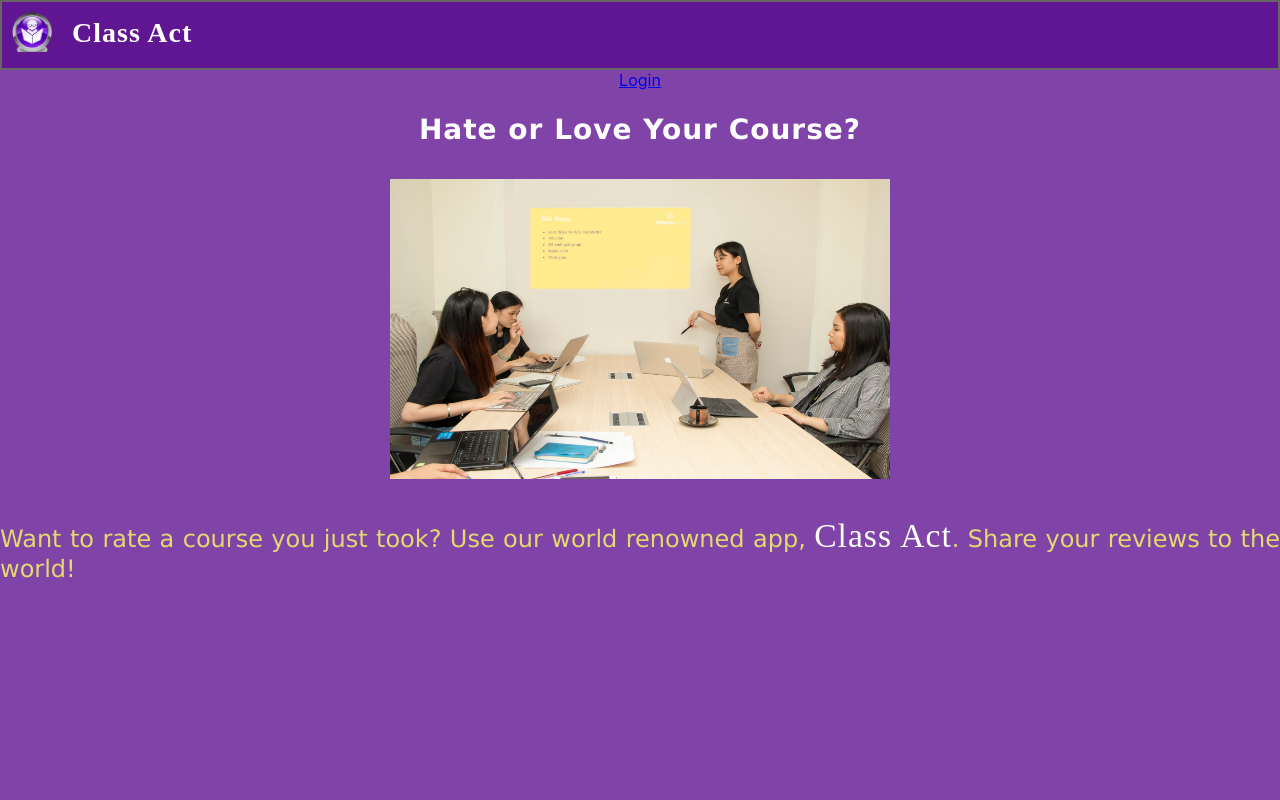
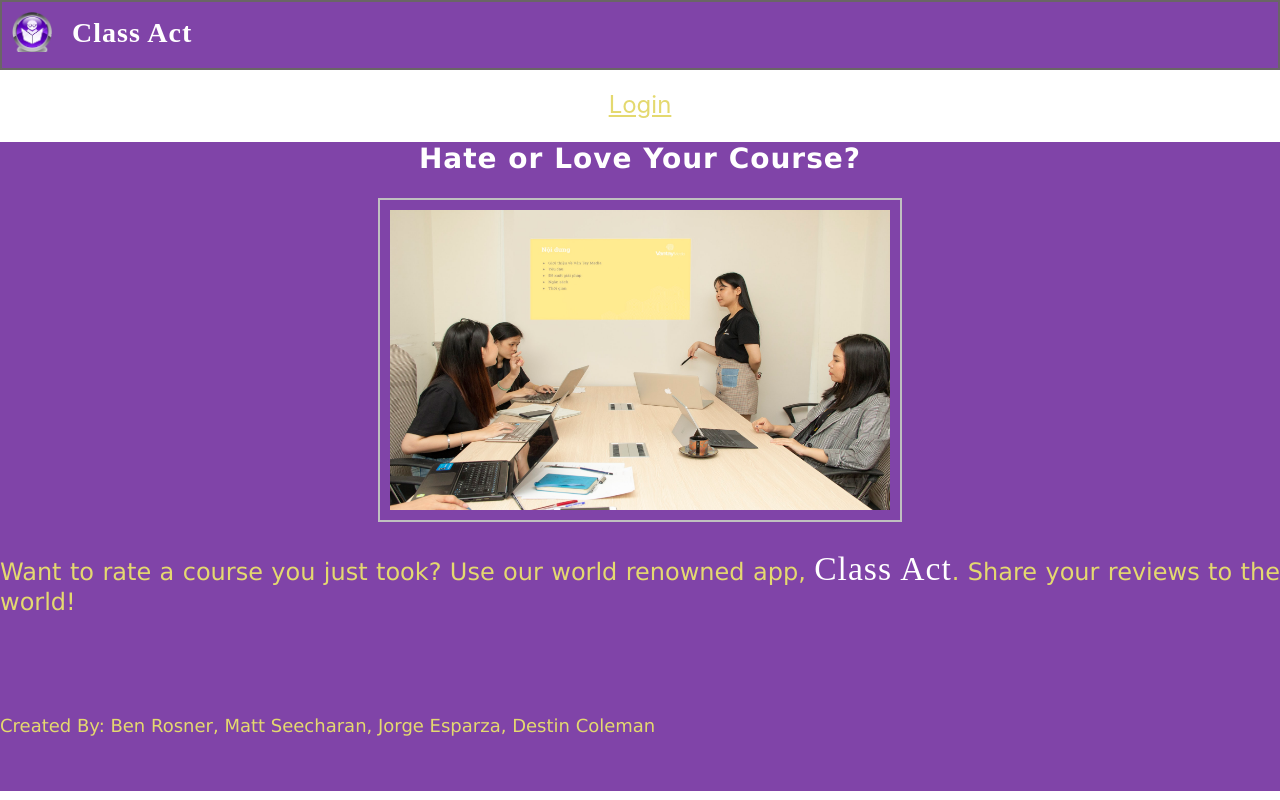
Before and after one commit to destinc/class-act, a React (Create React App) app in the folder client/courses-app/: page / in a window 1280 px wide. Built offline with nearby package versions, Linux system fonts and the light colour scheme; no server answers; a web font is replaced by a local one.

Commit message:
add styling to courses page

```diff
--- a/client/courses-app/src/App.css
+++ b/client/courses-app/src/App.css
@@ -18,7 +18,15 @@
   color: #61dafb;
 }
 
+.login {
+  margin-top: 20px;
+  font-size: 150%;
+  font-style: bold;
+}
 
+.login-link{
+  color: rgba(228, 217, 111, 1);
+}
 
 button {
   background-color: #FFF;
--- a/client/courses-app/src/App.js
+++ b/client/courses-app/src/App.js
@@ -88,7 +88,7 @@ class App extends React.Component {
 
           {
             !isSignedIn ? (
-              <div><Link to="/login">Login</Link></div>
+              <div className = 'login'><Link className="login-link" to="/login">Login</Link></div>
             ) : (
               <button onClick={this.signOutUser}>Sign Out</button>
             )
@@ -113,6 +113,7 @@ class App extends React.Component {
           <Route exact path='/courses/:id'
           render={(props) => <SingleCourse {...props}/>}/>
         </Switch>
+        <Footer/>
         </main>
 
       </div>
--- /dev/null
+++ b/client/courses-app/src/components/CourseList/CourseForm.css
@@ -0,0 +1,8 @@
+.class-form{
+    background-color: #f2f2f2;
+    margin-bottom: 30px;
+}
+
+.submit-button{
+    margin-bottom: 10px;
+}
--- a/client/courses-app/src/components/CourseList/CourseForm.js
+++ b/client/courses-app/src/components/CourseList/CourseForm.js
@@ -1,5 +1,6 @@
 import React from 'react'
 import Axios from 'axios'
+import './CourseForm.css'
 // import { Redirect } from 'react-router-dom'
 // import api from '../../services/apiServices'
 
@@ -34,7 +35,7 @@ class CourseForm extends React.Component {
     render() {
         return (
             <div>
-                <form onSubmit={this.handleSubmit}>
+                <form className="class-form" onSubmit={this.handleSubmit}>
                     <div>
                         <label>Course</label>
                         <input
@@ -45,7 +46,7 @@ class CourseForm extends React.Component {
                             onChange={this.handleChange}>
                         </input>
                     </div>
-                    <div>
+                    {/* <div> */}
                         <label>Instructor</label>
                         <input
                             type='text'
@@ -54,7 +55,7 @@ class CourseForm extends React.Component {
                             value={this.instructor}
                             onChange={this.handleChange}>
                         </input>
-                    </div>
+                    {/* </div> */}
                     <div>
                         <label>Description</label>
                         <input
@@ -65,15 +66,7 @@ class CourseForm extends React.Component {
                         onChange={this.handleChange}
                         ></input>
                     </div>
-                    <button type='submit' >Add a Course</button>
-                </form>
-                <br></br>
-                <form>
-
-                    <input type='text'></input>
-                    <br/>
-                    <button>Edit Course</button>
-`
+                    <button className="submit-button" type='submit' >Add a Course</button>
                 </form>
             </div>
         )
--- a/client/courses-app/src/components/CourseList/Dashboard.js
+++ b/client/courses-app/src/components/CourseList/Dashboard.js
@@ -28,12 +28,12 @@ class Dashboard extends React.Component {
     const list = this.state.courses.map(course => <Link key={course.id} to={`/courses/${course.id}`}><Layout key={course.id} name={course.name} /></Link>)
     return (
       <div>
-        <div><Link to="/">Home</Link></div>
-        <h1>{user.name && `Hi ${user.name}! Check out the available courses to review!`}</h1>
+        <div className='home-link-container'><Link className="home-link" to="/">Home</Link></div>
+        <h1 className='greeting'>{user.name && `Hi ${user.name}! Check out the available courses to review!`}</h1>
         <h2 className="list">{list}</h2>
 
         <div>
-          <div className = "add-course-container">
+          <div className="add-course-container">
           <p className="add-course">Not seeing your course? Add one below.</p>
           </div>
           <CourseForm />
--- a/client/courses-app/src/components/CourseList/dashboard.css
+++ b/client/courses-app/src/components/CourseList/dashboard.css
@@ -1,9 +1,25 @@
 .list{
-    background-color: #FFF;
-
+    background-color: #f2f2f2;
+    height: 400px;
+    margin: auto 0;
 }
 
 .add-course-container {
     display: flex;
     justify-content: center;
+    background-color: #f2f2f2;
 }
+
+.home-link-container {
+  margin-top: 10px;
+  font-size: 125%;
+  font-style: bold;
+}
+
+.home-link{
+color: rgba(228, 217, 111, 1);
+}
+
+.greeting{
+
+}
--- a/client/courses-app/src/components/Footer/footer.css
+++ b/client/courses-app/src/components/Footer/footer.css
@@ -0,0 +1,9 @@
+.app-footer {
+    margin-top: 75px;
+    height: 76px;
+    z-index: 1;
+}
+
+.authors{
+    font-size: 18px;
+}
--- a/client/courses-app/src/components/Footer/index.js
+++ b/client/courses-app/src/components/Footer/index.js
@@ -1,9 +1,10 @@
 import React from 'react'
+import './footer.css'
 
 const Footer = () => {
     return (
       <div className="app-footer">
-          <p>copyright 2019</p>
+          <p className = 'authors'>Created By: Ben Rosner, Matt Seecharan, Jorge Esparza, Destin Coleman</p>
       </div>
     )
   }
--- a/client/courses-app/src/components/Home.css
+++ b/client/courses-app/src/components/Home.css
@@ -14,19 +14,12 @@ h2 {
     letter-spacing: 1px;
 }
 
-body {
+main {
     background-color:rgba(86, 6, 139, .75);
 }
 
 /* rgba(104, 37, 171, 0.694); */
 
-
-.image-container{
-        display: flex;
-        justify-content: center;
-        width: 100%;
-        max-height: 300px;
-}
 
 
 .summary-container {
@@ -44,5 +37,10 @@ span {
 .paragraph-container {
     display: flex;
     justify-content: center;
+}
 
+.teaching{
+    border: 2px solid silver;
+    border-collapse: separate;
+    border-spacing: 20px;
 }
--- a/client/courses-app/src/components/Home.js
+++ b/client/courses-app/src/components/Home.js
@@ -11,7 +11,7 @@ function Home() {
 
 
       <h2>Hate or Love Your Course?</h2>
-      <img src={Images} width='500px' height='300px' alt='Students In Class With Teacher'></img>
+      <img className="teaching" src={Images} width='500px' height='300px' alt='Students In Class With Teacher'></img>
       <div className="paragraph-container">
       <p>Want to rate a course you just took? Use our world renowned app, <span>Class Act</span>. Share your reviews to the world!</p>
       </div>
```
